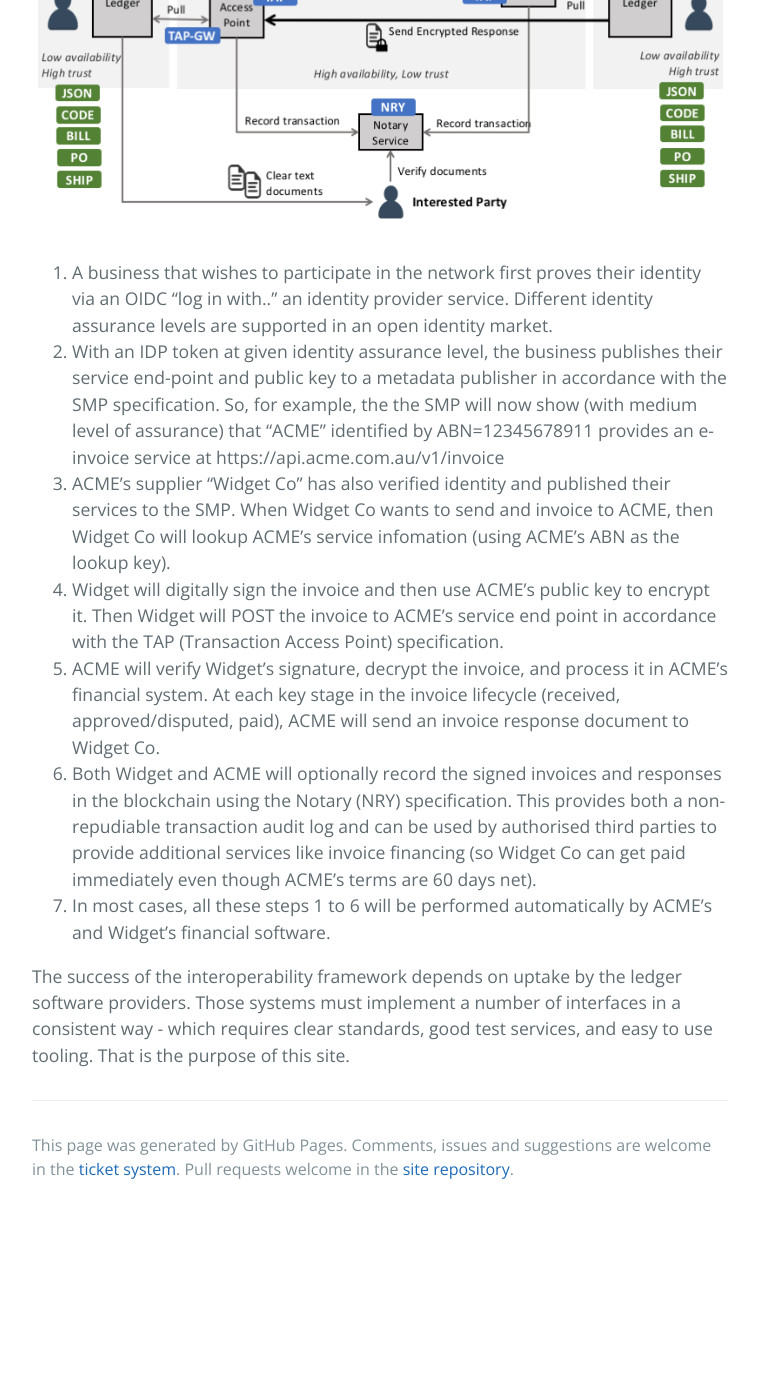
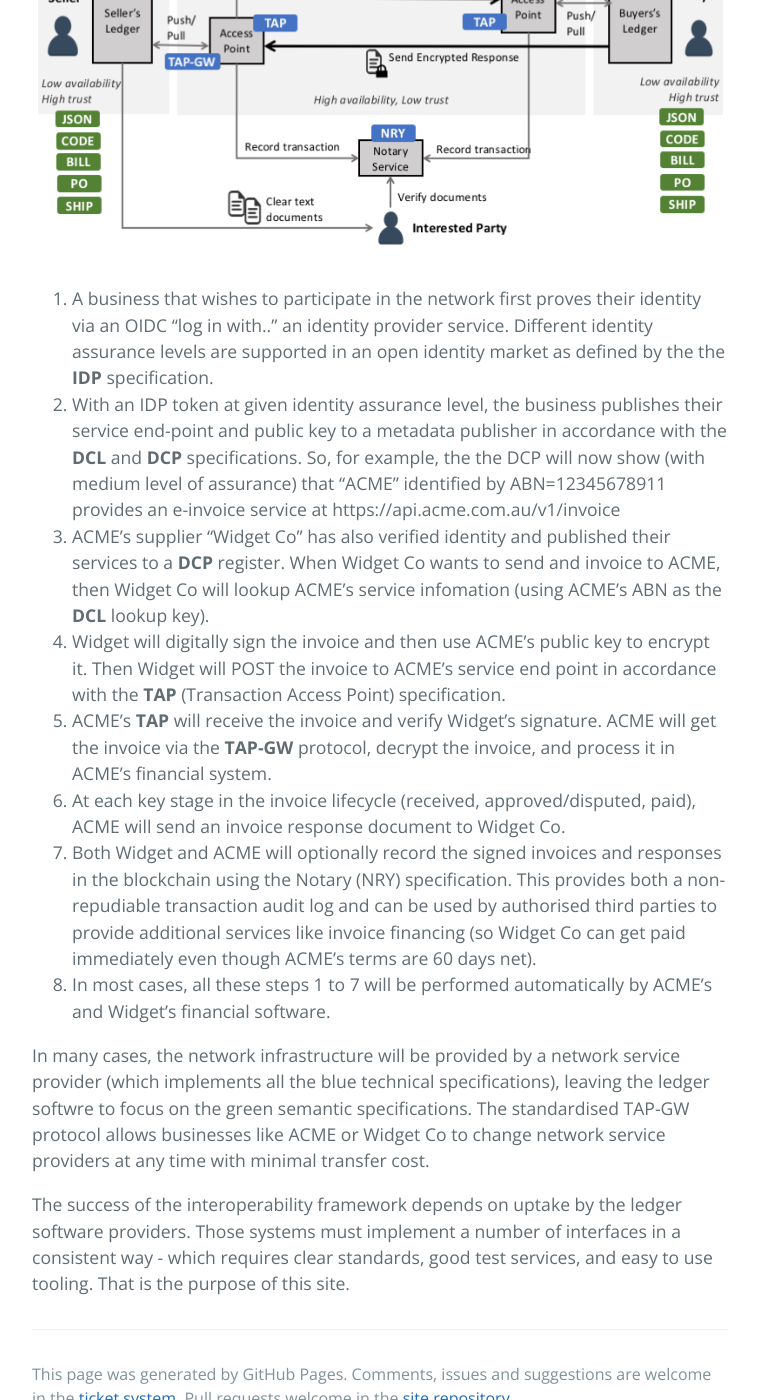
Before and after one commit to ausdigital/ausdigital.github.io, a Jekyll site: the page built from index.md, in a window 1280 px wide and 1400 px high, scrolled down 1777 px. Shown: the whole window, without its empty margins (328-1087 px from the left). Built offline with Jekyll 4.4.1, drawn with Linux system fonts in a browser that asks for light colours; our own code applies the rules of GitHub Pages for plain Markdown files; before the commit the page ends 2990 px from its top, so only the background shows below that; some of the changed text lies outside the part shown.

Commit message:
align words with updated diagram.

```diff
--- a/index.md
+++ b/index.md
@@ -23,16 +23,19 @@ The [Australian Digital Business Council](http://digitalbusinesscouncil.com.au/)
 
 ## How it Works
 
-Unlike single provider APIs (eg google or facebook), a B2B community needs all businesses to implement the same interface so that the same document format (e.g. an invoice) can be sent from any business to any other business. The diagram shows how it works.
+Unlike single provider APIs (eg google or facebook), a B2B community needs all businesses to implement the same interface so that the same document format (e.g. an invoice) can be sent from any business to any other business. The diagram shows how it works.  The technical and semantic specifications are positioned on the diagram via the blue and green tags.
 
 ![Framework Diagram](images/AusDigitalHomepage.png)
 
-1. A business that wishes to participate in the network first proves their identity via an OIDC "log in with.." an identity provider service.  Different identity assurance levels are supported in an open identity market.
-2. With an IDP token at given identity assurance level, the business publishes their service end-point and public key to a metadata publisher in accordance with the SMP specification.  So, for example, the the SMP will now show (with medium level of assurance) that "ACME" identified by ABN=12345678911 provides an e-invoice service at https://api.acme.com.au/v1/invoice
-3. ACME's supplier "Widget Co" has also verified identity and published their services to the SMP. When Widget Co wants to send and invoice to ACME, then Widget Co will lookup ACME's service infomation (using ACME's ABN as the lookup key).
-4. Widget will digitally sign the invoice and then use ACME's public key to encrypt it.  Then Widget will POST the invoice to ACME's service end point in accordance with the TAP (Transaction Access Point) specification.
-5. ACME will verify Widget's signature, decrypt the invoice, and process it in ACME's financial system.  At each key stage in the invoice lifecycle (received, approved/disputed, paid), ACME will send an invoice response document to Widget Co.
-6. Both Widget and ACME will optionally record the signed invoices and responses in the blockchain using the Notary (NRY) specification.  This provides both a non-repudiable transaction audit log and can be used by authorised third parties to provide additional services like invoice financing (so Widget Co can get paid immediately even though ACME's terms are 60 days net).
-7. In most cases, all these steps 1 to 6 will be performed automatically by ACME's and Widget's financial software.
+1. A business that wishes to participate in the network first proves their identity via an OIDC "log in with.." an identity provider service.  Different identity assurance levels are supported in an open identity market as defined by the the **IDP** specification.
+2. With an IDP token at given identity assurance level, the business publishes their service end-point and public key to a metadata publisher in accordance with the **DCL** and **DCP** specifications.  So, for example, the the DCP will now show (with medium level of assurance) that "ACME" identified by ABN=12345678911 provides an e-invoice service at https://api.acme.com.au/v1/invoice
+3. ACME's supplier "Widget Co" has also verified identity and published their services to a **DCP** register. When Widget Co wants to send and invoice to ACME, then Widget Co will lookup ACME's service infomation (using ACME's ABN as the **DCL** lookup key).
+4. Widget will digitally sign the invoice and then use ACME's public key to encrypt it.  Then Widget will POST the invoice to ACME's service end point in accordance with the **TAP** (Transaction Access Point) specification.
+5. ACME's **TAP** will receive the invoice and verify Widget's signature. ACME will get the invoice via the **TAP-GW** protocol, decrypt the invoice, and process it in ACME's financial system.
+6. At each key stage in the invoice lifecycle (received, approved/disputed, paid), ACME will send an invoice response document to Widget Co.
+7. Both Widget and ACME will optionally record the signed invoices and responses in the blockchain using the Notary (NRY) specification.  This provides both a non-repudiable transaction audit log and can be used by authorised third parties to provide additional services like invoice financing (so Widget Co can get paid immediately even though ACME's terms are 60 days net).
+8. In most cases, all these steps 1 to 7 will be performed automatically by ACME's and Widget's financial software.
+
+In many cases, the network infrastructure will be provided by a network service provider (which implements all the blue technical specifications), leaving the ledger softwre to focus on the green semantic specifications.  The standardised TAP-GW protocol allows businesses like ACME or Widget Co to change network service providers at any time with minimal transfer cost.
 
 The success of the interoperability framework depends on uptake by the ledger software providers. Those systems must implement a number of interfaces in a consistent way - which requires clear standards, good test services, and easy to use tooling.  That is the purpose of this site.
```
